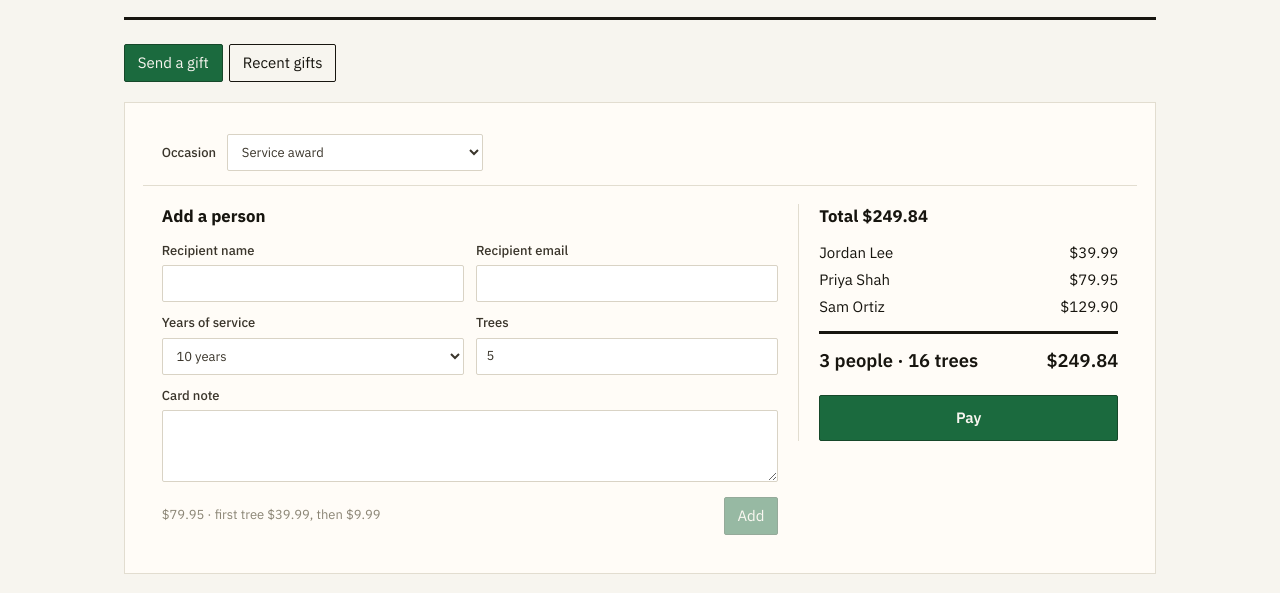
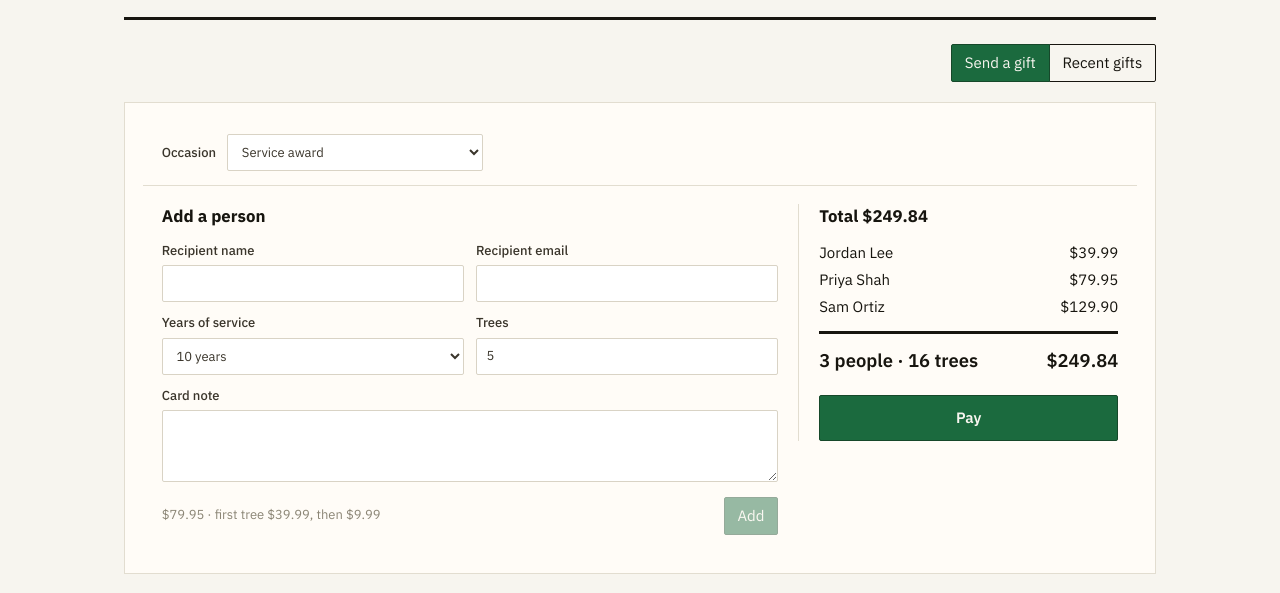
Before and after one commit to canadas-forest-trust/prototypes, a plain HTML site: page bulk-gifting/index.html in a window 1280 px wide. Shown: the part 190-783 px from the top of the page. Drawn offline with nearby package versions, Linux system fonts and the light colour scheme.

Commit message:
Group the gift tabs and align them right.
Co-authored-by: Cursor <cursoragent@cursor.com>

```diff
--- a/bulk-gifting/index.html
+++ b/bulk-gifting/index.html
@@ -52,7 +52,11 @@
   h1 { margin: 0; font-size: 3rem; line-height: 1; letter-spacing: -0.04em; font-weight: 700; }
   .intro { max-width: 42rem; color: var(--ink-soft); margin: 0.8rem 0 0; }
   .rule { height: 3px; background: var(--ink); border: 0; margin: 1.25rem 0 1.5rem; }
-  .tabs { display: flex; gap: 0.4rem; margin-bottom: 1.25rem; }
+  .tabs { display: flex; justify-content: flex-end; margin-bottom: 1.25rem; }
+  .tabs .tab { border-radius: 0; margin-left: -1px; }
+  .tabs .tab:first-child { margin-left: 0; border-radius: 2px 0 0 2px; }
+  .tabs .tab:last-child { border-radius: 0 2px 2px 0; }
+  .tabs .tab.on { position: relative; z-index: 1; }
   .tab, .pay, .ghost, .add {
     border-radius: 2px; padding: 0.45rem 0.8rem; border: 1px solid var(--ink); background: transparent;
   }
```
